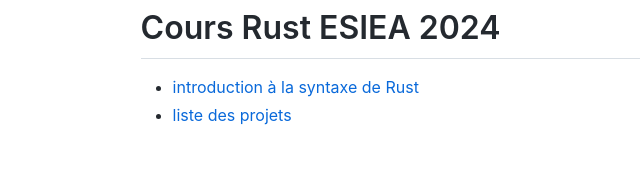
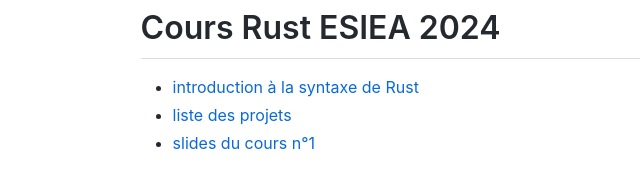
Before and after one commit to StyMaar/ESIEA-Rust, a plain HTML site: page index.html in a window 1280 px wide. Shown: the whole page, without its empty margins (57-697 px from the left). Drawn offline with Linux system fonts and the light colour scheme.

Commit message:
ajout des slides

```diff
--- a/index.html
+++ b/index.html
@@ -1062,6 +1062,7 @@ Prism.languages.javascript=Prism.languages.extend("clike",{"class-name":[Prism.l
 <ul>
 <li><a href="intro.html">introduction à la syntaxe de Rust</a></li>
 <li><a href="projets.html">liste des projets</a></li>
+<li><a href="cours1.hmlt">slides du cours n°1</a></li>
 </ul>
 
         </div>
```
Also changed, not shown: 1 other file.
